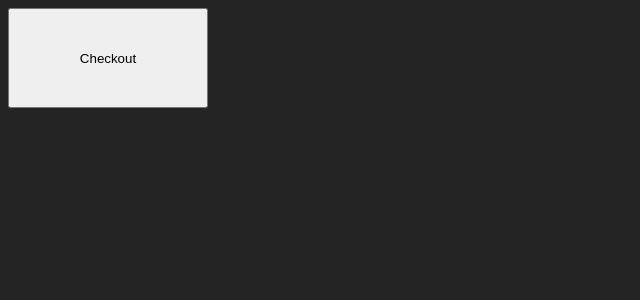
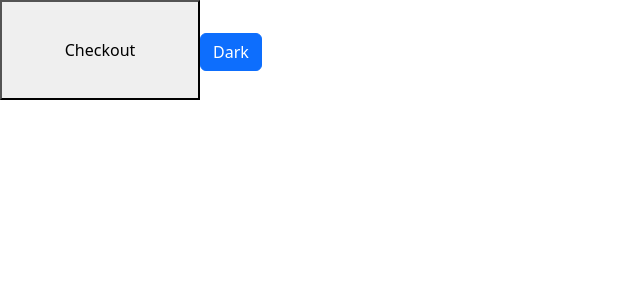
Before and after one commit to AlbinDevSv/Online-Shopping, a React (Vite) app in the folder client/: page / in a window 1280 px wide. Shown: the top 300 px of the page, without its empty margins (0-640 px from the left). Built offline with nearby package versions, Linux system fonts and the light colour scheme.

Commit message:
added stripe checkout function

```diff
--- a/client/package.json
+++ b/client/package.json
@@ -10,7 +10,9 @@
     "preview": "vite preview"
   },
   "dependencies": {
+    "bootstrap": "^5.3.3",
     "react": "^18.2.0",
+    "react-bootstrap": "^2.10.2",
     "react-dom": "^18.2.0"
   },
   "devDependencies": {
--- a/client/src/index.css
+++ /dev/null
@@ -1,14 +0,0 @@
-:root {
-    font-family: Inter, system-ui, Avenir, Helvetica, Arial, sans-serif;
-    line-height: 1.5;
-    font-weight: 400;
-
-    color-scheme: light dark;
-    color: rgba(255, 255, 255, 0.87);
-    background-color: #242424;
-
-    font-synthesis: none;
-    text-rendering: optimizeLegibility;
-    -webkit-font-smoothing: antialiased;
-    -moz-osx-font-smoothing: grayscale;
-}
--- a/client/src/main.tsx
+++ b/client/src/main.tsx
@@ -1,6 +1,5 @@
-import React from "react";
 import ReactDOM from "react-dom/client";
-import "./index.css";
+import "bootstrap/dist/css/bootstrap.min.css";
 import { RouterProvider } from "react-router-dom";
 import { router } from "./Router";
 
--- a/client/src/pages/HomePage.tsx
+++ b/client/src/pages/HomePage.tsx
@@ -1,3 +1,5 @@
+import Button from "react-bootstrap/Button";
+
 const storeItems = async () => {
     const response = await fetch(
         "http://localhost:3000/api/stripe/storeItems",
@@ -10,10 +12,21 @@ const storeItems = async () => {
     console.log(data);
 };
 
-const stripeCheckout = () => {
-    fetch("http://localhost:3000/api/stripe/create-checkout-session", {
+const stripeCheckout = async () => {
+    await fetch("http://localhost:3000/api/stripe/create-checkout-session", {
         method: "POST",
-    });
+        headers: { "Content-Type": "application/json" },
+    })
+        .then((response) => {
+            return response.json();
+        })
+        .then((response) => {
+            console.log(response.url);
+
+            if (response.url) {
+                window.location.assign(response.url);
+            }
+        });
 };
 
 const HomePage = () => {
@@ -25,6 +38,10 @@ const HomePage = () => {
             >
                 Checkout
             </button>
+
+            <Button onClick={stripeCheckout} variant="primary">
+                Dark
+            </Button>
         </main>
     );
 };
```
Also changed, not shown: 2 other files (tests, documents, lock files or other folders).
